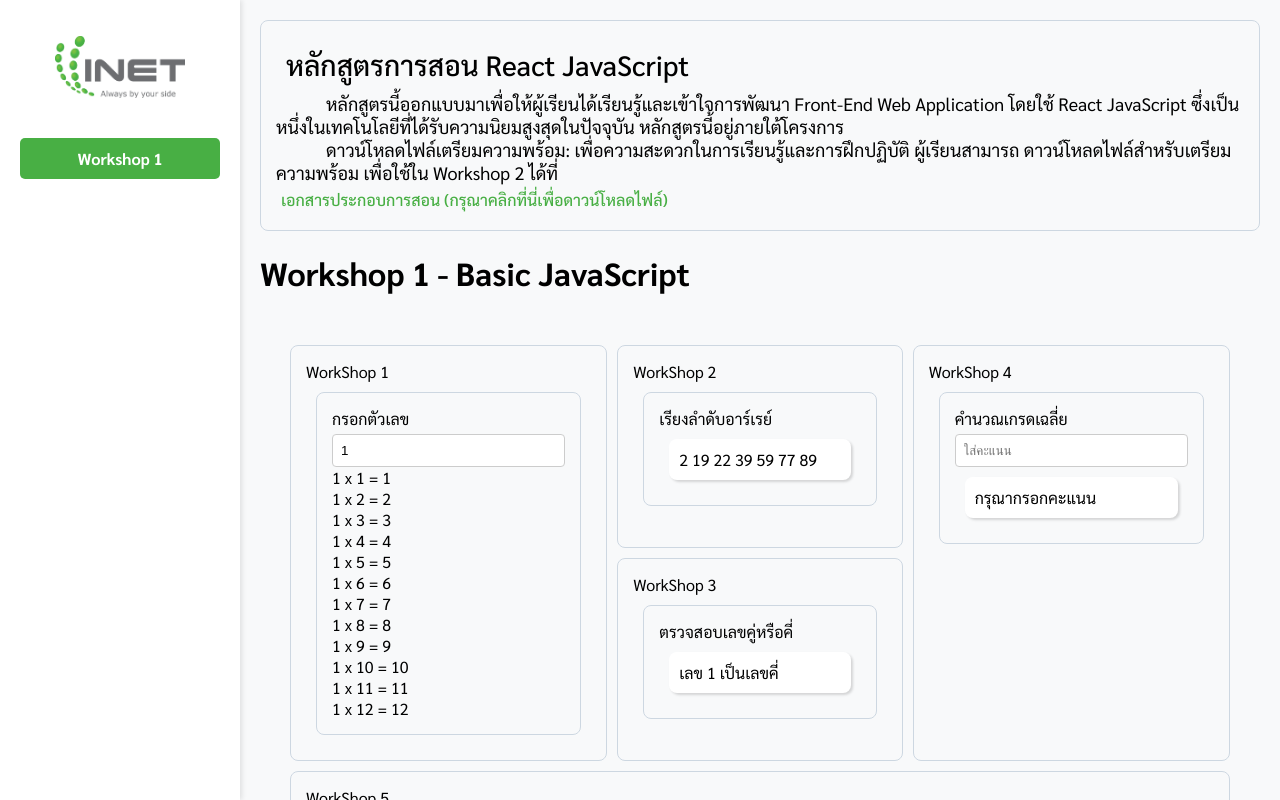
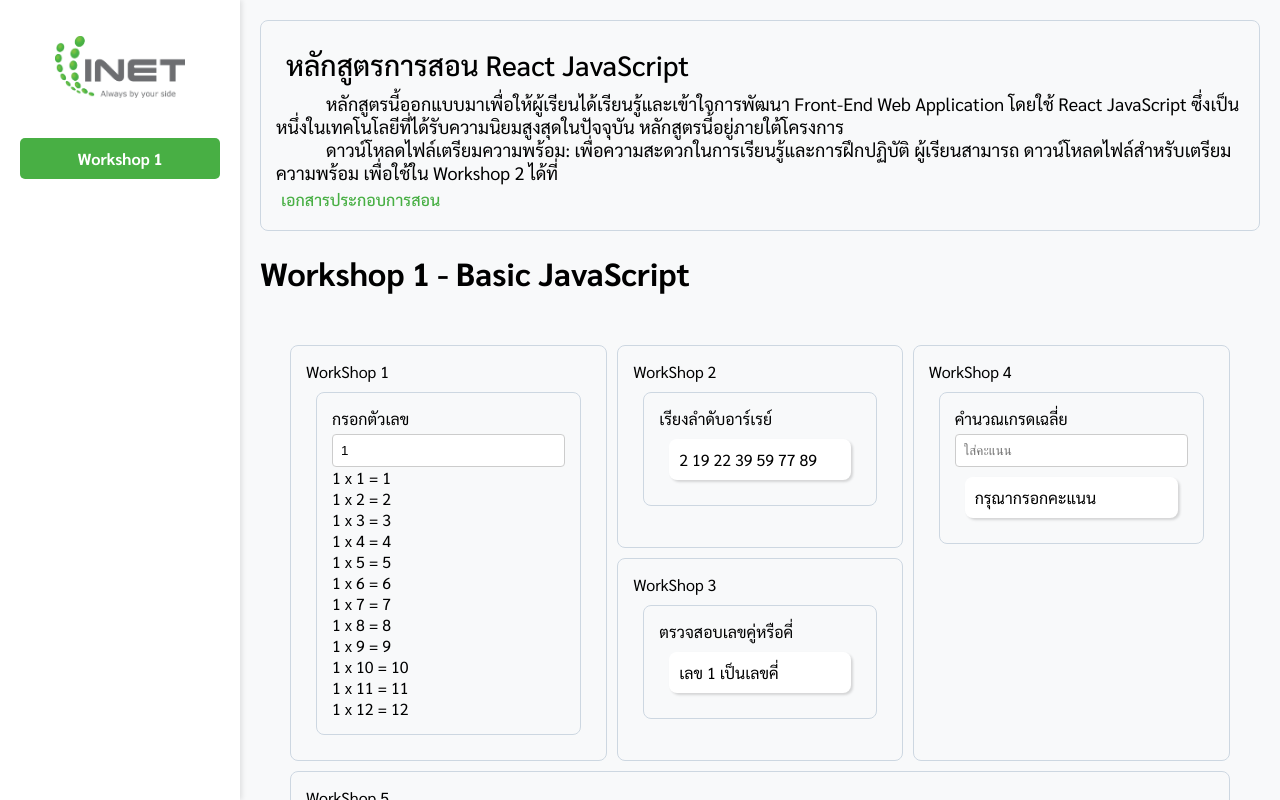
Before and after one commit to flukittipon11/react-frontend-course, a React (Create React App) app: page /workshop1 in a window 1280 px wide. Built offline with nearby package versions, Linux system fonts and the light colour scheme.

Commit message:
[UPDATED]: readme.md

```diff
--- a/src/components/CourseDescription.js
+++ b/src/components/CourseDescription.js
@@ -2,7 +2,7 @@ import React from "react";
 
 const CourseDescription = () => {
 	const navigate = () => {
-		window.open("https://www.w3schools.com");
+		window.open("https://github.com/flukittipon11/react-frontend-course");
 	};
 	return (
 		<div className="course-description">
@@ -18,7 +18,7 @@ const CourseDescription = () => {
 					ดาวน์โหลดไฟล์สำหรับเตรียมความพร้อม เพื่อใช้ใน Workshop 2 ได้ที่
 				</span>
 				<div className="download-link" onClick={navigate}>
-					เอกสารประกอบการสอน (กรุณาคลิกที่นี่เพื่อดาวน์โหลดไฟล์)
+					เอกสารประกอบการสอน
 				</div>
 			</div>
 		</div>
```
